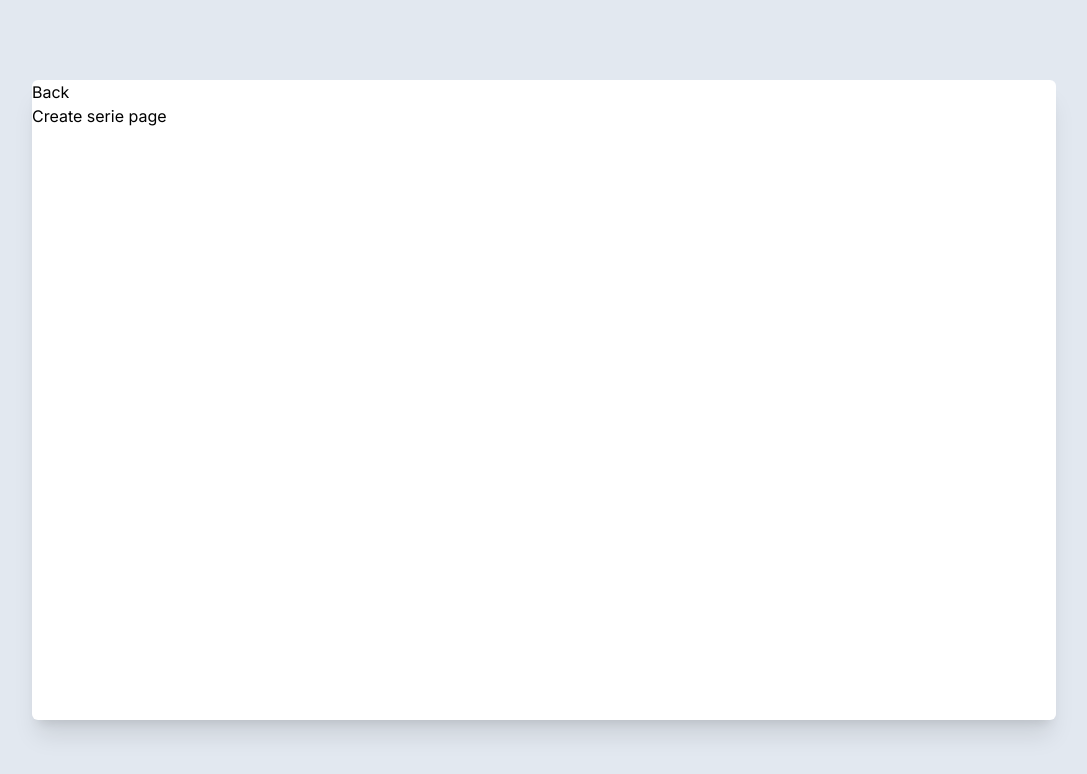
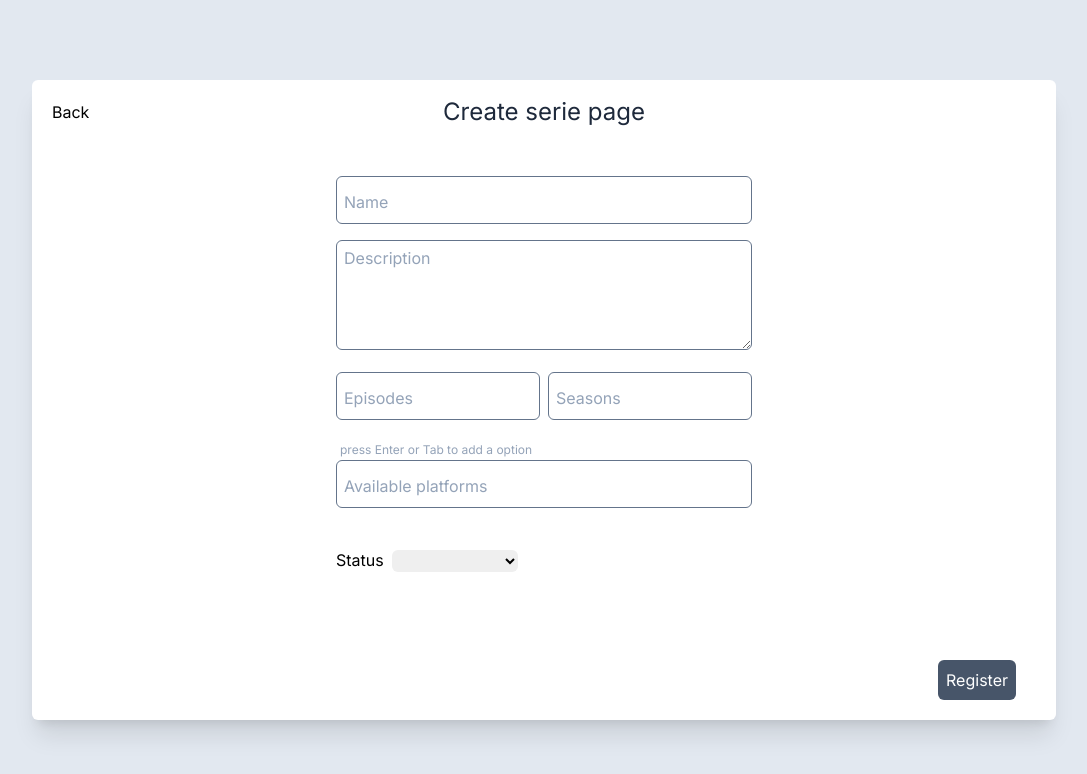
Before and after one commit to SouzaGabriel26/Wiki-for-fans, a Next.js app: page /serie/create in a window 1280 px wide. Shown: the top 774 px of the page, without its empty margins (96-1183 px from the left). Built offline with nearby package versions, Linux system fonts and the light colour scheme.

Commit message:
feat: create `serie` form

```diff
--- /dev/null
+++ b/src/app/serie/create/components/SerieForm.tsx
@@ -0,0 +1,59 @@
+import Input from '@/components/Input';
+import InputMultiSelect from '@/components/InputMultiSelect';
+import TextArea from '@/components/TextArea';
+
+export default function SerieForm() {
+  return (
+    <form className="space-y-4">
+      <Input id="name" name="name" placeholder="Name" required />
+      <TextArea
+        required
+        id="description"
+        name="description"
+        placeholder="Description"
+      />
+      <div className="flex gap-2">
+        <Input
+          required
+          id="episodes"
+          type="number"
+          name="episodes"
+          placeholder="Episodes"
+        />
+        <Input
+          required
+          id="seasons"
+          type="number"
+          name="seasons"
+          placeholder="Seasons"
+        />
+      </div>
+      <InputMultiSelect
+        id="platforms"
+        name="platforms"
+        placeholder="Available platforms"
+      />
+      <fieldset className="space-x-2">
+        <label htmlFor="status">Status</label>
+        <select
+          required
+          id="status"
+          name="status"
+          className="rounded-md outline-none"
+        >
+          <option value=""></option>
+          <option value="FINISHED">FINISHED</option>
+          <option value="CANCELED">CANCELED</option>
+          <option value="IN_PROGRESS">IN PROGRESS</option>
+        </select>
+      </fieldset>
+
+      <button
+        type="submit"
+        className="bottom-5 right-10 mt-10 w-full rounded-md bg-slate-600 p-2 text-white md:absolute md:w-fit"
+      >
+        Register
+      </button>
+    </form>
+  );
+}
--- a/src/app/serie/create/page.tsx
+++ b/src/app/serie/create/page.tsx
@@ -1,10 +1,18 @@
 import { NavigateBack } from '@/components/NavigateBack';
+
+import SerieForm from './components/SerieForm';
 
 export default function Page() {
   return (
-    <div>
-      <NavigateBack className="hover:underline" />
-      <h1>Create serie page</h1>
+    <div className="flex h-full flex-col p-4">
+      <NavigateBack className="absolute left-1 top-1 hover:underline md:left-5 md:top-5" />
+      <h1 className="mt-5 animate-show-content-up text-center text-2xl text-slate-800 md:mt-0">
+        Create serie page
+      </h1>
+
+      <div className="mx-auto mt-10 max-w-72 flex-grow overflow-y-auto px-4 py-2 md:max-w-md">
+        <SerieForm />
+      </div>
     </div>
   );
 }
```
